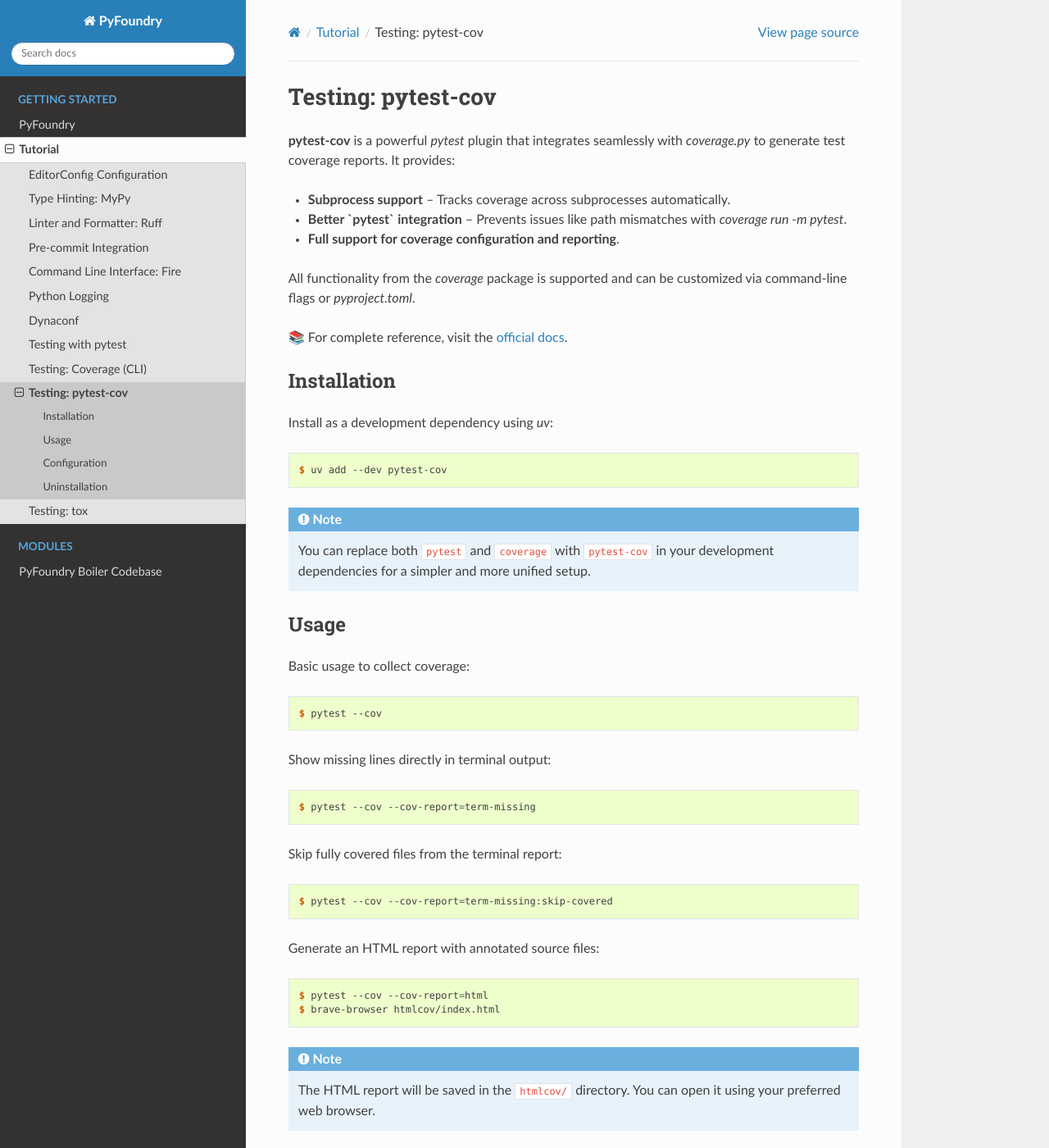
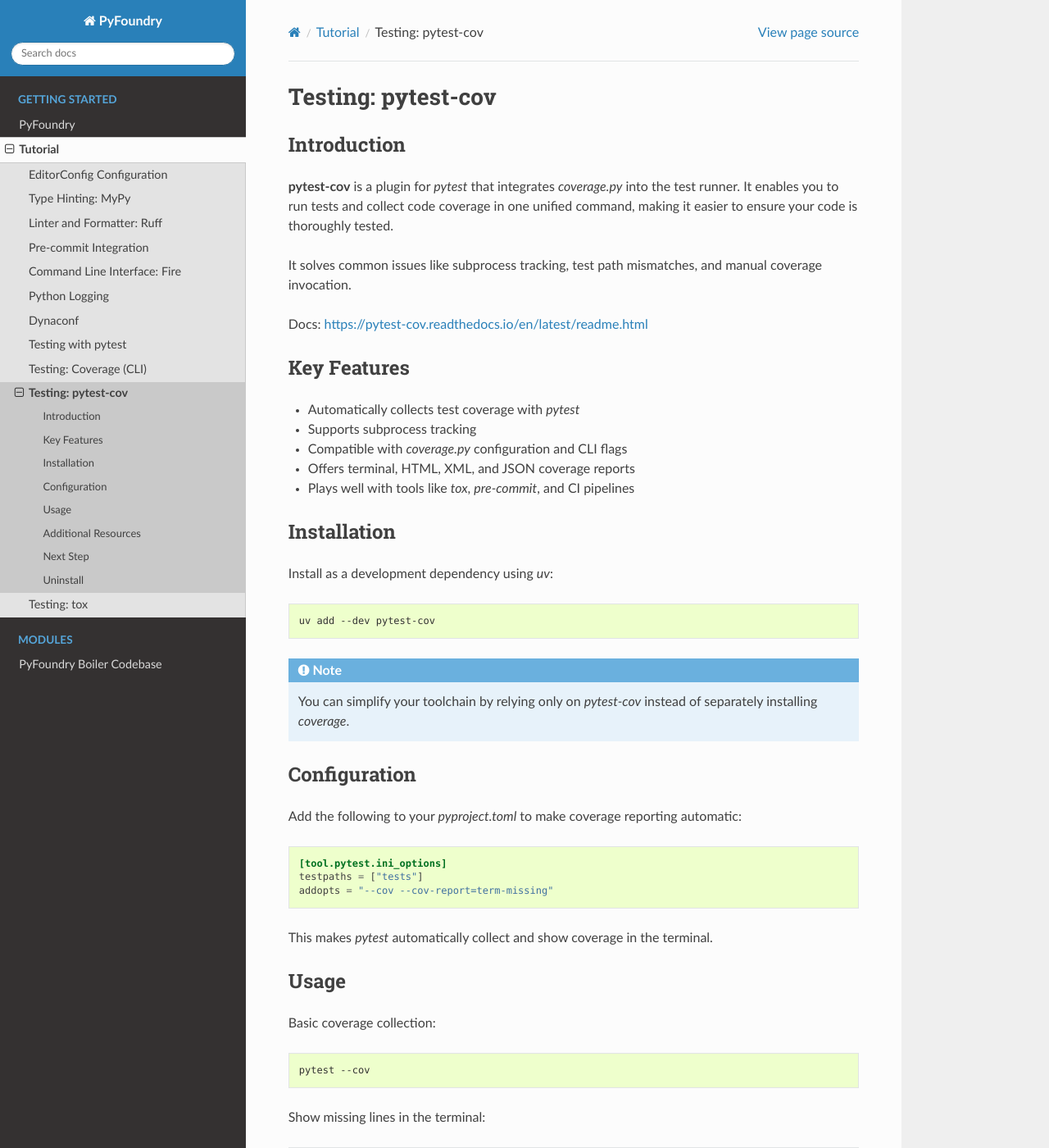
Before and after one commit to sunil-fm/FusePyStarter, a Sphinx documentation site: the page built from docs/setup/pytest-cov.rst, in a window 1280 px wide and 1400 px high. Shown: the whole window at 82% size. Built offline with Sphinx 7.4.7 and the Read the Docs theme 3.1.0, drawn with Linux system fonts in a browser that asks for light colours; pages that are not in the unit, such as notebooks, are missing from menus; some of the changed text lies outside the part shown.

Commit message:
docs(pytest-cov): restructure pytest-cov - Introduction - Key Features - Installation - Configuration - Usage - Additional Resources - Next Step - Uninstall

```diff
--- a/docs/setup/pytest-cov.rst
+++ b/docs/setup/pytest-cov.rst
@@ -2,70 +2,41 @@
 Testing: pytest-cov
 =====================
 
-**pytest-cov** is a powerful `pytest` plugin that integrates seamlessly with `coverage.py`
-to generate test coverage reports. It provides:
+Introduction
+------------
 
-- **Subprocess support** – Tracks coverage across subprocesses automatically.
-- **Better `pytest` integration** – Prevents issues like path mismatches with `coverage run -m pytest`.
-- **Full support for coverage configuration and reporting**.
+**pytest-cov** is a plugin for `pytest` that integrates `coverage.py` into the test runner. It enables you to run tests and collect code coverage in one unified command, making it easier to ensure your code is thoroughly tested.
 
-All functionality from the `coverage` package is supported and can be customized via
-command-line flags or `pyproject.toml`.
+It solves common issues like subprocess tracking, test path mismatches, and manual coverage invocation.
 
-📚 For complete reference, visit the
-`official docs <https://pytest-cov.readthedocs.io/en/latest/readme.html>`_.
+Docs: https://pytest-cov.readthedocs.io/en/latest/readme.html
+
+Key Features
+------------
+
+- Automatically collects test coverage with `pytest`
+- Supports subprocess tracking
+- Compatible with `coverage.py` configuration and CLI flags
+- Offers terminal, HTML, XML, and JSON coverage reports
+- Plays well with tools like `tox`, `pre-commit`, and CI pipelines
 
 Installation
-============
+------------
 
 Install as a development dependency using `uv`:
 
 .. code-block:: console
 
-    $ uv add --dev pytest-cov
+    uv add --dev pytest-cov
 
 .. note::
 
-    You can replace both ``pytest`` and ``coverage`` with ``pytest-cov`` in your
-    development dependencies for a simpler and more unified setup.
-
-Usage
-=====
-
-Basic usage to collect coverage:
-
-.. code-block:: console
-
-    $ pytest --cov
-
-Show missing lines directly in terminal output:
-
-.. code-block:: console
-
-    $ pytest --cov --cov-report=term-missing
-
-Skip fully covered files from the terminal report:
-
-.. code-block:: console
-
-    $ pytest --cov --cov-report=term-missing:skip-covered
-
-Generate an HTML report with annotated source files:
-
-.. code-block:: console
-
-    $ pytest --cov --cov-report=html
-    $ brave-browser htmlcov/index.html
-
-.. note::
-
-    The HTML report will be saved in the ``htmlcov/`` directory. You can open it using
-    your preferred web browser.
+    You can simplify your toolchain by relying only on `pytest-cov` instead of separately installing `coverage`.
 
 Configuration
-=============
+-------------
 
-To apply coverage options automatically for all test runs, configure `pytest` via `pyproject.toml`:
+Add the following to your `pyproject.toml` to make coverage reporting automatic:
 
 .. code-block:: toml
 
@@ -73,13 +44,55 @@ To apply coverage options automatically for all test runs, configure `pytest` vi
     testpaths = ["tests"]
     addopts = "--cov --cov-report=term-missing"
 
-This ensures that all test executions include coverage reporting by default.
+This makes `pytest` automatically collect and show coverage in the terminal.
 
-Uninstallation
-==============
+Usage
+-----
+
+Basic coverage collection:
+
+.. code-block:: console
+
+    pytest --cov
+
+Show missing lines in the terminal:
+
+.. code-block:: console
+
+    pytest --cov --cov-report=term-missing
+
+Skip fully covered files from the terminal report:
+
+.. code-block:: console
+
+    pytest --cov --cov-report=term-missing:skip-covered
+
+Generate an interactive HTML report:
+
+.. code-block:: console
+
+    pytest --cov --cov-report=html
+    brave-browser htmlcov/index.html
+
+This will open the visual coverage report from the `htmlcov/` folder in your browser.
+
+Additional Resources
+--------------------
+
+- Plugin homepage: https://pypi.org/project/pytest-cov/
+- Docs: https://pytest-cov.readthedocs.io/en/latest/
+- Coverage reference: https://coverage.readthedocs.io/en/latest/
+
+Next Step
+---------
+
+Use **tox** to automate multi-environment testing and standardized test workflows. This allows you to run linting, testing, and packaging across different Python versions and configurations.
+
+Uninstall
+---------
 
 To remove `pytest-cov` from your environment:
 
 .. code-block:: console
 
-    $ uv remove --dev pytest-cov
+    uv remove --dev pytest-cov
```
